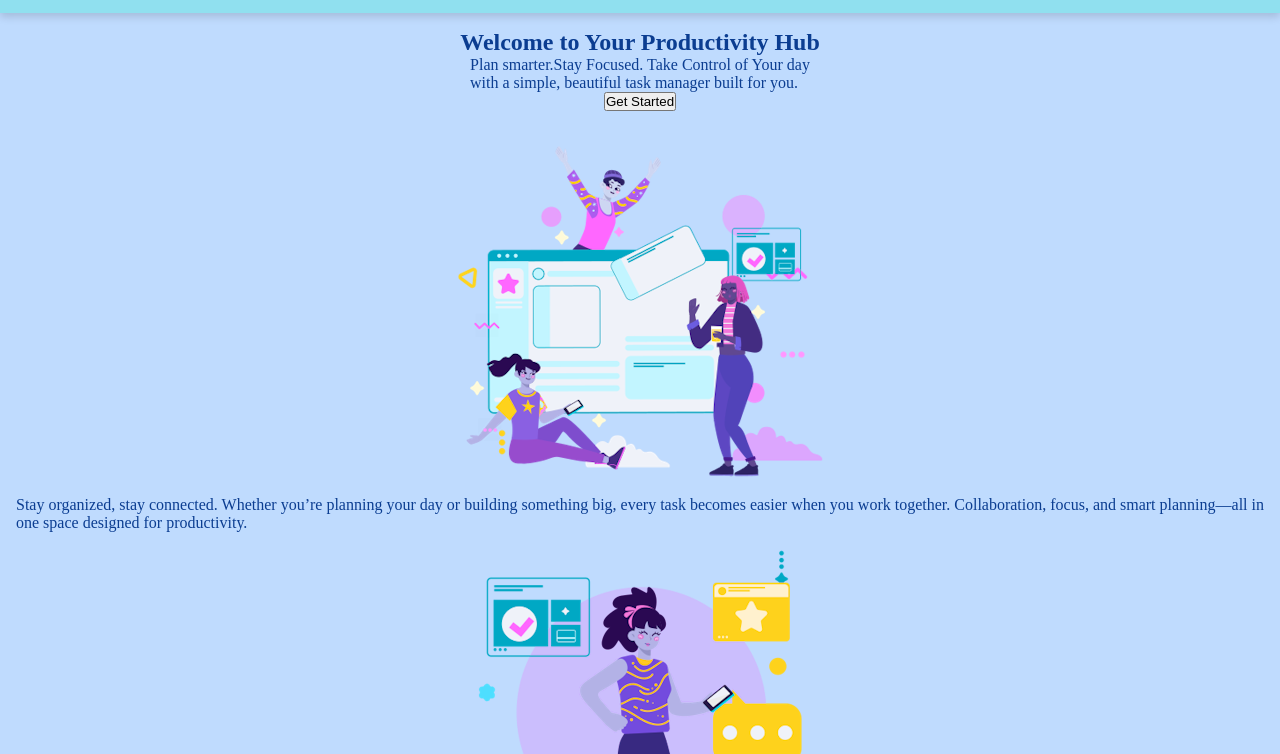
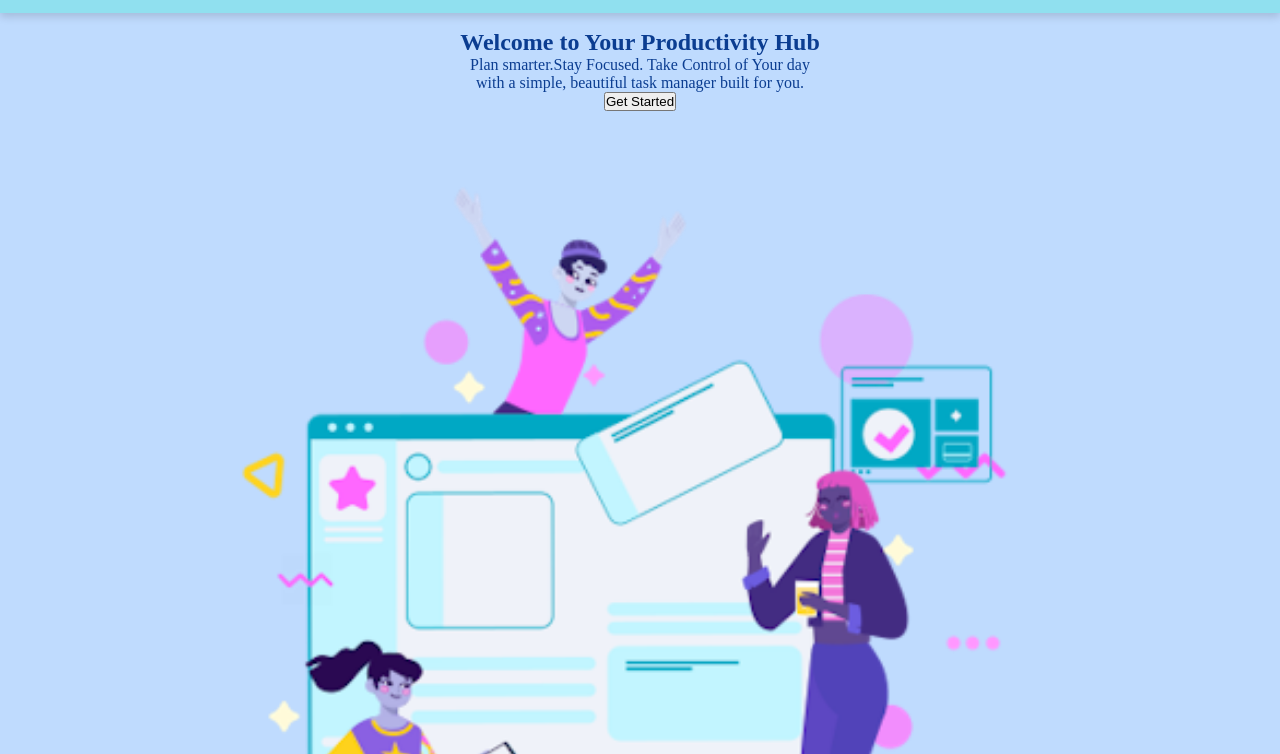
Before and after one commit to knowingEyes/TaskMate, a plain HTML site: page index.html in a window 1280 px wide. Shown: the part 46-800 px from the top of the page. Drawn offline with nearby package versions, Linux system fonts and the light colour scheme; files that its build step writes are made by us from their sources; a script that the page names is missing.

Commit message:
center align captions and titles, and resize landing illustration

```diff
--- a/scss/_base.scss
+++ b/scss/_base.scss
@@ -14,15 +14,19 @@ body {
 }
 
 header {
-    @include flexDisplay(row, center, space-between)
+    @include flexDisplay(row, center, space-between);
 }
 
 .hero {
-    @include flexDisplay()
+    @include flexDisplay();
+   h1,h2,h4,p,figcaption {
+        text-align: center;
+    }
 }
 
 img {
     margin: 0 auto;
     display: block;
+    width: 70%;
 
 }
```
Also changed, not shown: scss/_components.scss (renamed from scss/components.scss).
